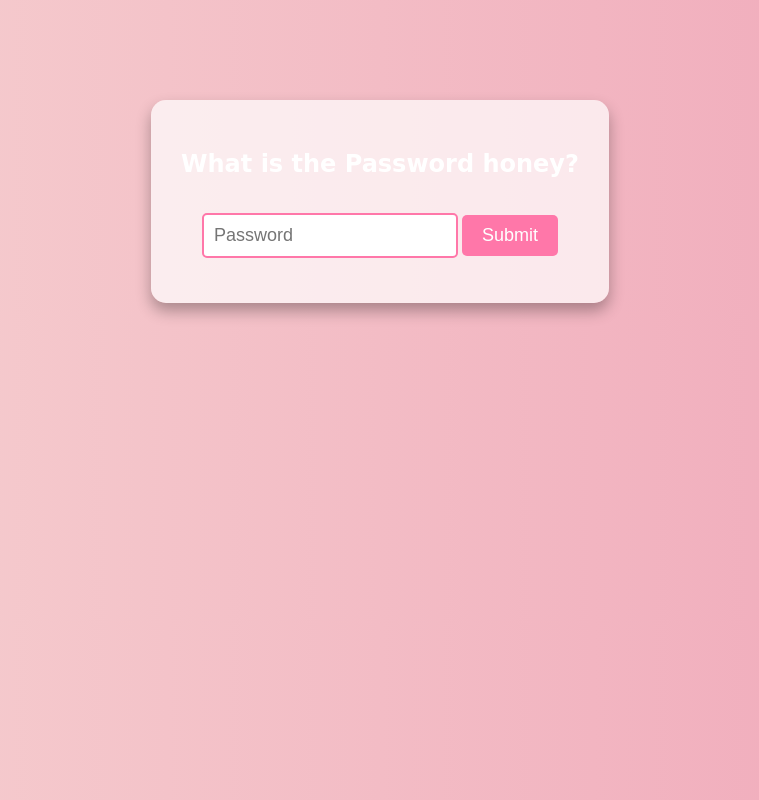
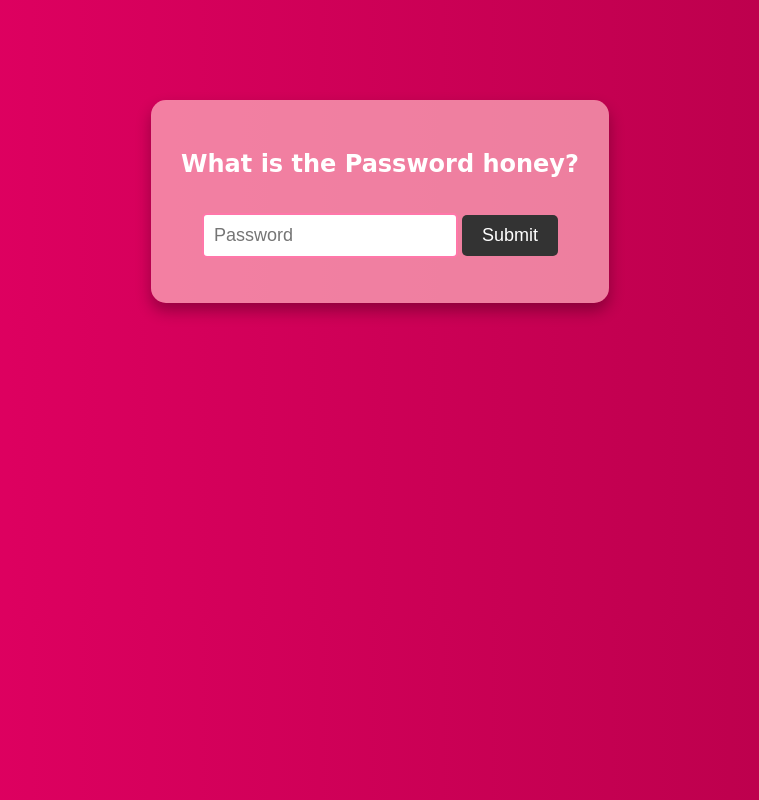
Before and after one commit to yoodow/for.her, a plain HTML site: page index.html in a window 1280 px wide. Shown: the whole page, without its empty margins (260-1019 px from the left). Drawn offline with Linux system fonts and the light colour scheme.

Commit message:
Update index.html

```diff
--- a/index.html
+++ b/index.html
@@ -7,7 +7,7 @@
     <style>
         body {
             font-family: 'Segoe UI', Tahoma, Geneva, Verdana, sans-serif;
-            background: linear-gradient(to right, #f6d1d1, #f0a7b9);
+            background: linear-gradient(to right, #e80066, #b30047);
             color: #fff;
             text-align: center;
             margin-top: 100px;
@@ -19,7 +19,7 @@
         }
 
         #login {
-            background-color: rgba(255, 255, 255, 0.7);
+            background-color: rgba(255, 182, 193, 0.7);
             padding: 30px;
             border-radius: 15px;
             box-shadow: 0px 8px 15px rgba(0, 0, 0, 0.3);
@@ -35,7 +35,7 @@
         }
 
         button {
-            background-color: #ff77a9;
+            background-color: #333333;
             color: white;
             padding: 10px 20px;
             border-radius: 5px;
@@ -50,7 +50,7 @@
         }
 
         #content {
-            background-color: rgba(255, 255, 255, 0.9);
+            background-color: rgba(51, 51, 51, 0.9);
             padding: 30px;
             border-radius: 15px;
             box-shadow: 0px 8px 15px rgba(0, 0, 0, 0.3);
@@ -85,7 +85,7 @@
         <a href="index1.html">
             <div class="heart">❤️</div>
         </a>
-        <p>Click the heart</p>
+        <h2>Click the heart</h2>
     </div>
 
     <script>
```
